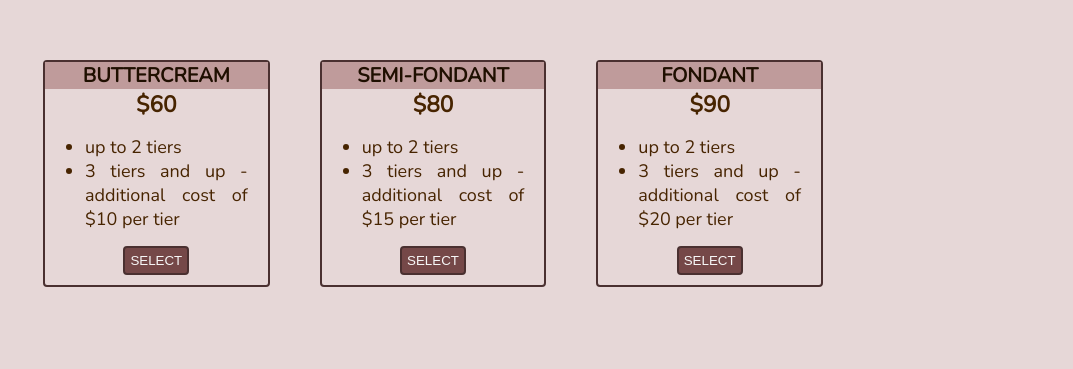
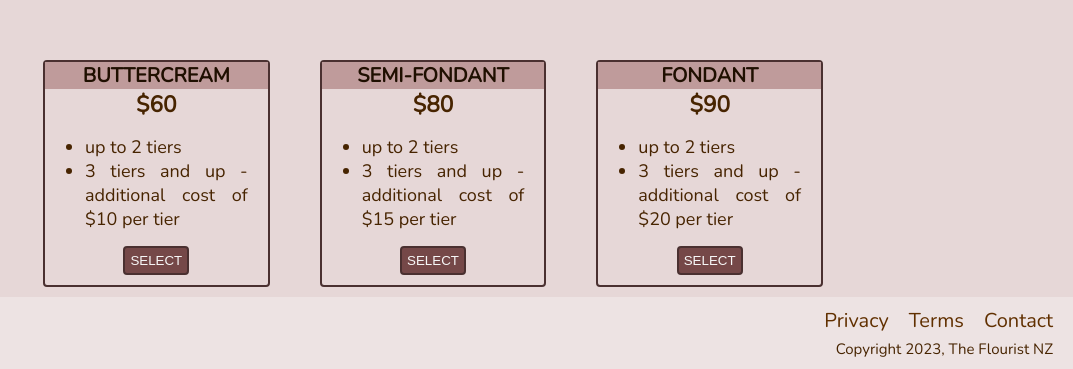
Before and after one commit to sherelynn-baguioso/product-landing-page, a plain HTML site: page index.html in a window 1280 px wide. Shown: the part 1158-1527 px from the top of the page, without its empty margins (207-1280 px from the left). Before the commit the page ends 1455 px from the top, so only its background shows below. Drawn offline with nearby package versions, Linux system fonts and the light colour scheme.

Commit message:
Add footer

```diff
--- a/index.html
+++ b/index.html
@@ -136,5 +136,13 @@
         </div>
       </section>
     </div>
+    <footer>
+      <ul>
+        <li><a href="#">Privacy</a></li>
+        <li><a href="#">Terms</a></li>
+        <li><a href="#">Contact</a></li>
+      </ul>
+      <span>Copyright 2023, The Flourist NZ</span>
+    </footer>
   </body>
 </html>
--- a/styles.css
+++ b/styles.css
@@ -169,3 +169,27 @@ section {
   border: 2px solid #4a3030;
   border-radius: 0.4rem;
 }
+
+
+footer {
+  background-color: #ede3e3;
+  font-size: 2rem;
+  padding: 1rem 2rem;
+}
+
+footer ul,
+footer span {
+  display: flex;
+  justify-content: flex-end;
+  margin: 0;
+}
+
+footer li {
+  list-style: none;
+  padding-left: 2rem;
+}
+
+footer > span {
+  margin-top: 0.5rem;
+  font-size: 1.5rem;
+}
```
